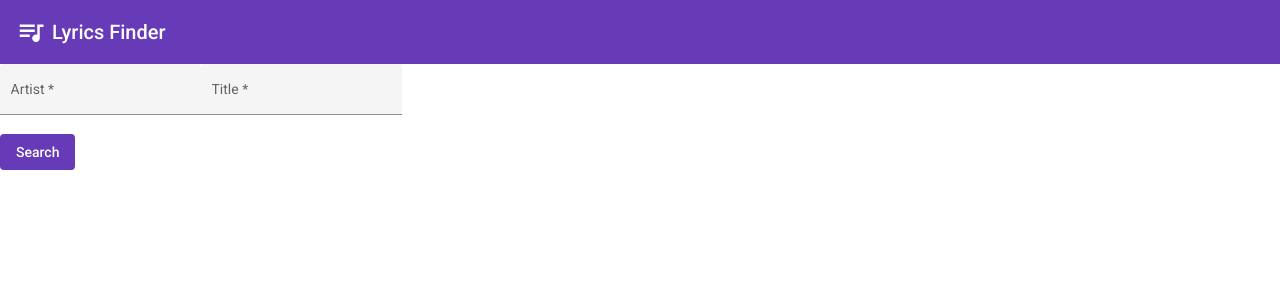
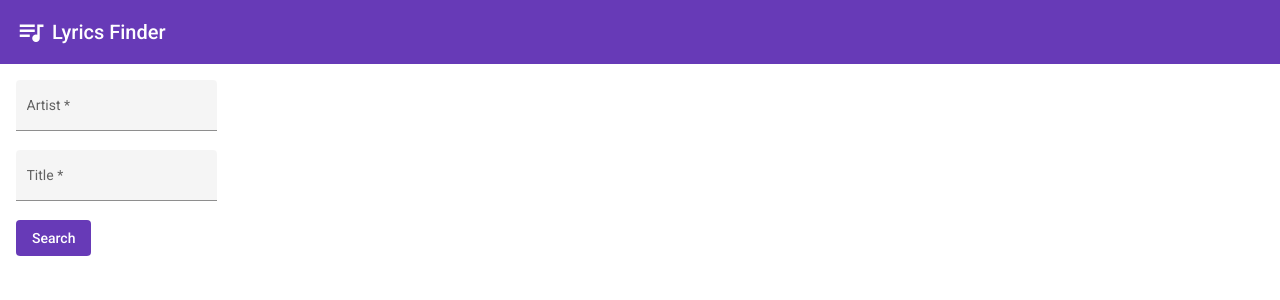
Before and after one commit to lyraddigital/lyric-finder-frontend, an Angular app: page / in a window 1280 px wide. Shown: the top 300 px of the page. Built offline with nearby package versions, Linux system fonts and the light colour scheme.

Commit message:
Updated styles

```diff
--- a/src/app/app.component.scss
+++ b/src/app/app.component.scss
@@ -9,37 +9,3 @@
     font-size: 1.5em;
     line-height: 0.85em;
 }
-
-form, #main-screen {
-    display: flex;
-    flex-direction: column;
-}
-
-#main-screen {
-    padding: 16px;
-    gap: 16px;
-}
-
-#main-screen, #results {
-    flex: 1 0 0;
-}
-
-#results {
-    margin-top: 16px;
-    overflow-y: scroll;
-}
-
-@media (orientation: landscape) {
-    #main-screen {
-        flex-direction: row;
-    }
-
-    form {
-        flex: 1 0 0;
-    }
-
-    #results {
-        margin-top: 0;
-        margin-left: 16px;
-    }
-}
--- a/src/app/lyrics/lyrics-container/lyrics-container.component.html
+++ b/src/app/lyrics/lyrics-container/lyrics-container.component.html
@@ -1,4 +1,3 @@
-<div id="main-screen">
 <app-lyrics-search-form
     (formSubmitted)="performSearch($event)"></app-lyrics-search-form>
 <div id="results">
@@ -11,4 +10,3 @@
     </ng-template>
   </ng-container>
 </div>
-</div>
--- a/src/app/lyrics/lyrics-container/lyrics-container.component.scss
+++ b/src/app/lyrics/lyrics-container/lyrics-container.component.scss
@@ -0,0 +1,24 @@
+:host {
+    flex: 1 0 0;
+    display: flex;
+    flex-direction: column;
+    padding: 16px;
+    gap: 16px;
+}
+
+#results {
+    flex: 1 0 0;
+    margin-top: 16px;
+    overflow-y: scroll;
+}
+
+@media (orientation: landscape) {
+    :host {
+        flex-direction: row;
+    }
+
+    #results {
+        margin-top: 0;
+        margin-left: 16px;
+    }
+}
--- a/src/app/lyrics/lyrics-search-form/lyrics-search-form.component.scss
+++ b/src/app/lyrics/lyrics-search-form/lyrics-search-form.component.scss
@@ -0,0 +1,10 @@
+form {
+    display: flex;
+    flex-direction: column;
+}
+
+@media (orientation: landscape) {
+    form {
+        flex: 1 0 0;
+    }
+}
```
Lines whose indentation alone changed are shown as unchanged.
